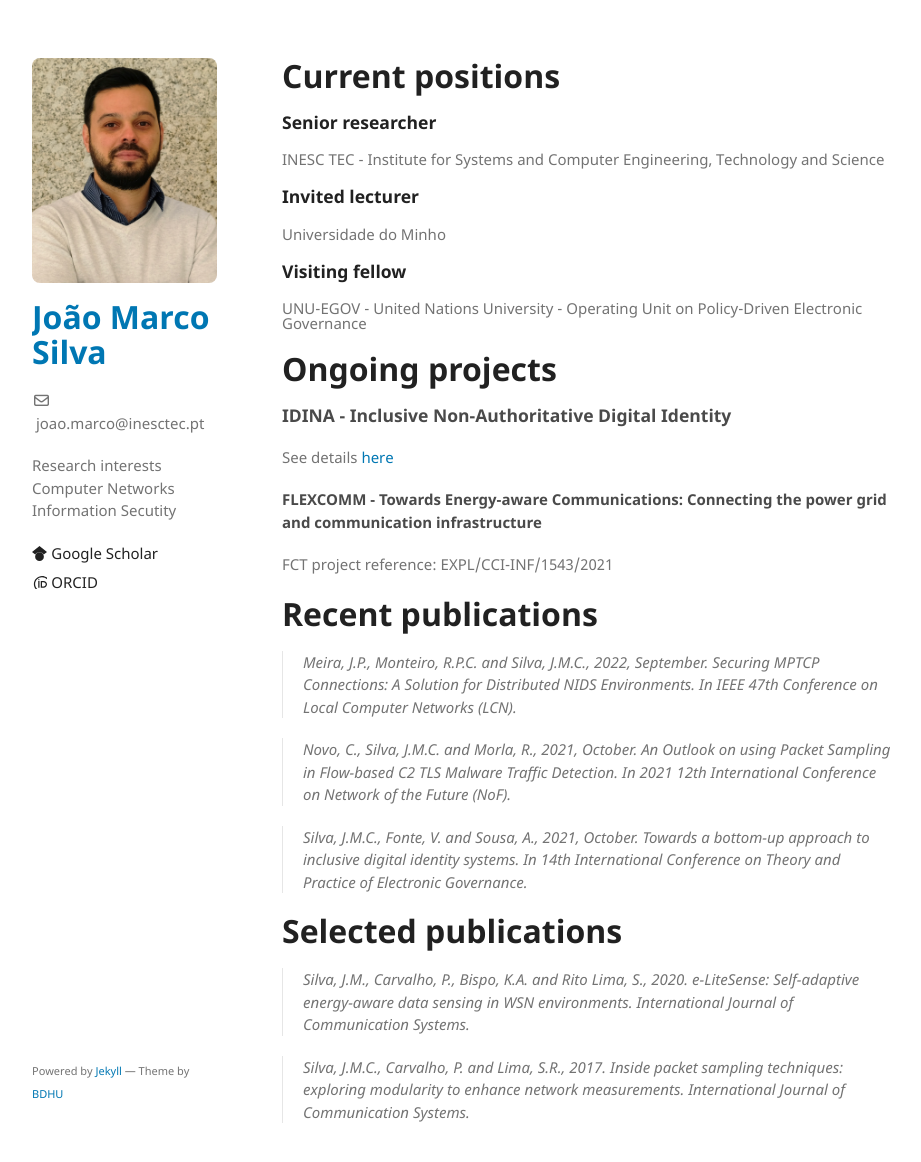
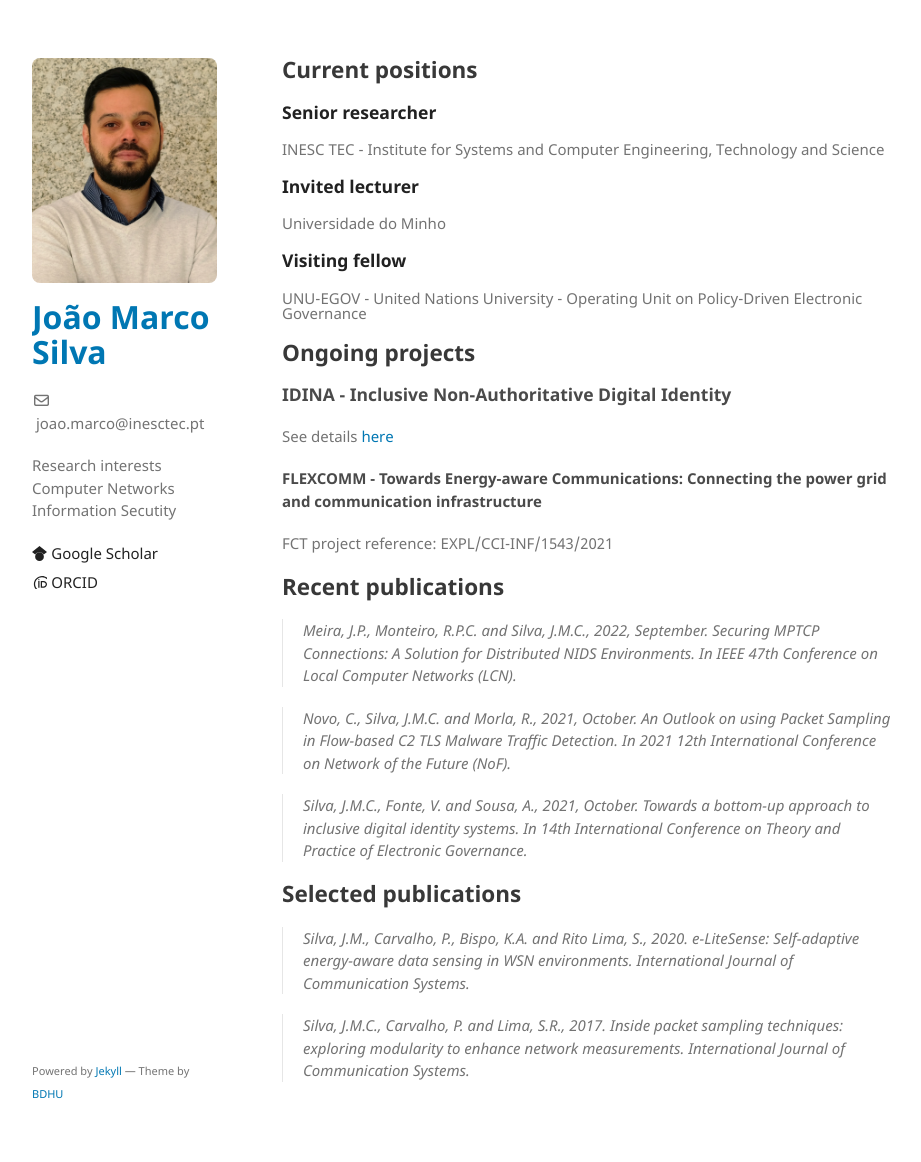
Before and after one commit to jotamarco/jotamarco.github.io, a Jekyll site: the page built from index.md, in a window 1280 px wide and 1173 px high. Shown: the top 1162 px of the window, without its empty margins (178-1099 px from the left). Built offline with Jekyll 4.4.1, drawn with Linux system fonts in a browser that asks for light colours.

```diff
--- a/index.md
+++ b/index.md
@@ -2,7 +2,7 @@
 layout: default
 ---
 
-# Current positions
+## Current positions
 
 ### **Senior researcher**
 <p style="line-height: 1.0;">INESC TEC - Institute for Systems and Computer Engineering, Technology and Science</p>
@@ -13,7 +13,7 @@ layout: default
 ### **Visiting fellow**
 <p style="line-height: 1.0;">UNU-EGOV - United Nations University - Operating Unit on Policy-Driven Electronic Governance</p>
 
-# Ongoing projects
+## Ongoing projects
 
 ### IDINA - Inclusive Non-Authoritative Digital Identity
 See details [here](https://idina.network/en/home/)
@@ -21,7 +21,7 @@ See details [here](https://idina.network/en/home/)
 #### FLEXCOMM - Towards Energy-aware Communications: Connecting the power grid and communication infrastructure
 FCT project reference: EXPL/CCI-INF/1543/2021
 
-# Recent publications
+## Recent publications
 
 > Meira, J.P., Monteiro, R.P.C. and Silva, J.M.C., 2022, September. Securing MPTCP Connections: A Solution for Distributed NIDS Environments. In IEEE 47th Conference on Local Computer Networks (LCN).
 
@@ -29,7 +29,7 @@ FCT project reference: EXPL/CCI-INF/1543/2021
 
 > Silva, J.M.C., Fonte, V. and Sousa, A., 2021, October. Towards a bottom-up approach to inclusive digital identity systems. In 14th International Conference on Theory and Practice of Electronic Governance.
 
-# Selected publications
+## Selected publications
 
 > Silva, J.M., Carvalho, P., Bispo, K.A. and Rito Lima, S., 2020. e‐LiteSense: Self‐adaptive energy‐aware data sensing in WSN environments. International Journal of Communication Systems.
 
```
